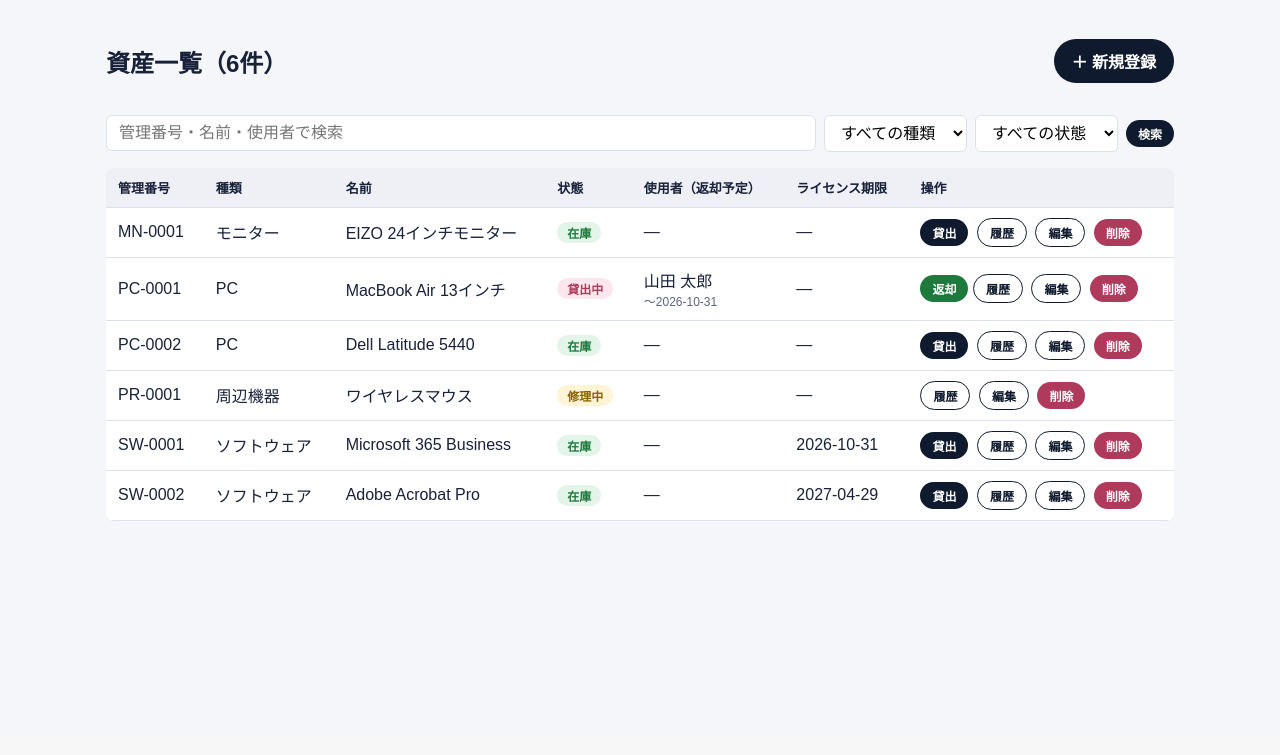
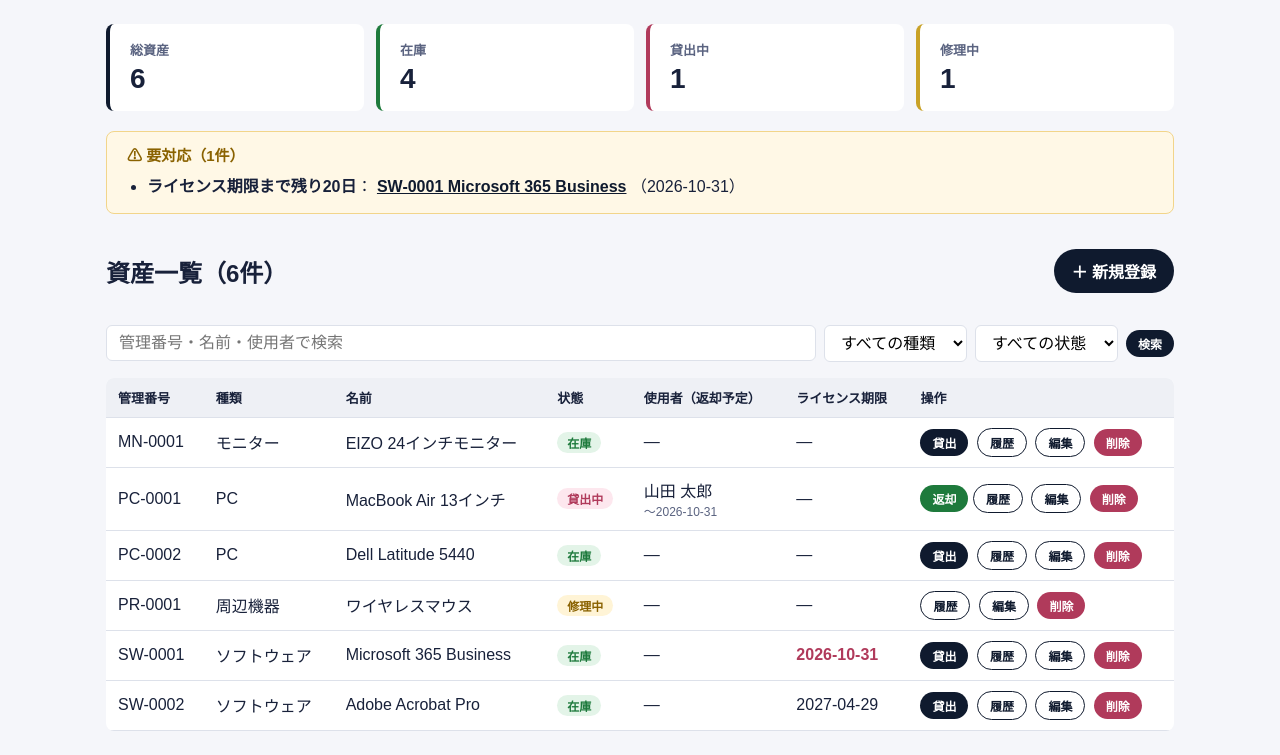
Before and after one commit to sayemahmed-jp/it-asset-manager, a PHP site: page / in a window 1280 px wide. Shown: the part 65-820 px from the top of the page. Before the commit the page ends 586 px from the top, so only its background shows below. Run offline with PHP 8.4, Linux system fonts and the light colour scheme; data comes from the database, SQL or seed files in the repository; a stand-in replaces the project's code that opens the database connection.

Commit message:
ダッシュボード・ライセンス期限アラート・延滞表示を追加

```diff
--- a/public/index.php
+++ b/public/index.php
@@ -2,7 +2,35 @@
 require __DIR__ . '/../lib/db.php';
 require __DIR__ . '/../lib/helpers.php';
 
-// 検索条件を受け取る
+// ===== ダッシュボード用の集計 =====
+// 状態ごとの件数（例：['available' => 4, 'loaned' => 1, ...]）
+$counts = db()->query('SELECT status, COUNT(*) FROM assets GROUP BY status')
+              ->fetchAll(PDO::FETCH_KEY_PAIR);
+$total = array_sum($counts);
+
+// ライセンス期限が30日以内、または期限切れのソフトウェア
+$licenseAlerts = db()->query(
+    "SELECT id, asset_code, name, license_expiry,
+            DATEDIFF(license_expiry, CURDATE()) AS days_left
+       FROM assets
+      WHERE license_expiry IS NOT NULL
+        AND status <> 'disposed'
+        AND license_expiry <= CURDATE() + INTERVAL 30 DAY
+      ORDER BY license_expiry"
+)->fetchAll();
+
+// 返却予定日を過ぎても返却されていない貸出
+$overdueLoans = db()->query(
+    'SELECT a.id, a.asset_code, a.name, e.name AS employee_name, l.due_date,
+            DATEDIFF(CURDATE(), l.due_date) AS days_over
+       FROM loans l
+       JOIN assets a ON a.id = l.asset_id
+       JOIN employees e ON e.id = l.employee_id
+      WHERE l.returned_at IS NULL AND l.due_date < CURDATE()
+      ORDER BY l.due_date'
+)->fetchAll();
+
+// ===== 検索 =====
 $q        = trim($_GET['q'] ?? '');
 $category = $_GET['category'] ?? '';
 $status   = $_GET['status'] ?? '';
@@ -43,6 +71,7 @@ $assets = $stmt->fetchAll();
 $isFiltered = (bool)$where;
 $message = flash();
 $today = date('Y-m-d');
+$in30days = date('Y-m-d', strtotime('+30 days'));
 ?>
 <!DOCTYPE html>
 <html lang="ja">
@@ -58,6 +87,50 @@ $today = date('Y-m-d');
   <main>
     <?php if ($message): ?>
       <p class="alert alert--<?= h($message['type']) ?>"><?= h($message['msg']) ?></p>
+    <?php endif; ?>
+
+    <!-- 件数カード -->
+    <section class="stats">
+      <div class="stat">
+        <span class="stat__label">総資産</span>
+        <span class="stat__value"><?= (int)$total ?></span>
+      </div>
+      <?php foreach (['available', 'loaned', 'repair'] as $s): ?>
+        <div class="stat stat--<?= h($s) ?>">
+          <span class="stat__label"><?= h(STATUS_LABELS[$s]) ?></span>
+          <span class="stat__value"><?= (int)($counts[$s] ?? 0) ?></span>
+        </div>
+      <?php endforeach; ?>
+    </section>
+
+    <!-- 要対応アラート -->
+    <?php if ($licenseAlerts || $overdueLoans): ?>
+      <section class="alerts">
+        <h3>⚠ 要対応（<?= count($licenseAlerts) + count($overdueLoans) ?>件）</h3>
+        <ul>
+          <?php foreach ($licenseAlerts as $al): ?>
+            <li>
+              <?php if ($al['days_left'] < 0): ?>
+                <strong>ライセンス期限切れ</strong>：
+              <?php elseif ((int)$al['days_left'] === 0): ?>
+                <strong>本日ライセンス期限</strong>：
+              <?php else: ?>
+                <strong>ライセンス期限まで残り<?= (int)$al['days_left'] ?>日</strong>：
+              <?php endif; ?>
+              <a href="edit.php?id=<?= (int)$al['id'] ?>"><?= h($al['asset_code']) ?> <?= h($al['name']) ?></a>
+              （<?= h($al['license_expiry']) ?>）
+            </li>
+          <?php endforeach; ?>
+
+          <?php foreach ($overdueLoans as $ol): ?>
+            <li>
+              <strong>返却遅れ<?= (int)$ol['days_over'] ?>日</strong>：
+              <a href="history.php?id=<?= (int)$ol['id'] ?>"><?= h($ol['asset_code']) ?> <?= h($ol['name']) ?></a>
+              （<?= h($ol['employee_name']) ?>・返却予定 <?= h($ol['due_date']) ?>）
+            </li>
+          <?php endforeach; ?>
+        </ul>
+      </section>
     <?php endif; ?>
 
     <div class="toolbar">
@@ -109,7 +182,8 @@ $today = date('Y-m-d');
               —
             <?php endif; ?>
           </td>
-          <td><?= h($a['license_expiry'] ?? '—') ?></td>
+          <?php $expiring = $a['license_expiry'] && $a['license_expiry'] <= $in30days; ?>
+          <td class="<?= $expiring ? 'expiring' : '' ?>"><?= h($a['license_expiry'] ?? '—') ?></td>
           <td class="ops">
             <?php if ($a['status'] === 'available'): ?>
               <a class="btn btn--small" href="loan.php?id=<?= (int)$a['id'] ?>">貸出</a>
--- a/public/style.css
+++ b/public/style.css
@@ -274,3 +274,78 @@ td:nth-child(3) {
     color: #5A6380;
     padding: 32px;
 }
+
+/* ===== ダッシュボード ===== */
+.stats {
+    display: grid;
+    grid-template-columns: repeat(auto-fit, minmax(160px, 1fr));
+    gap: 12px;
+    margin-bottom: 20px;
+}
+
+.stat {
+    background: #fff;
+    border-radius: 8px;
+    padding: 16px 20px;
+    border-left: 4px solid var(--kon);
+}
+
+.stat--available {
+    border-left-color: #1E7A3C;
+}
+
+.stat--loaned {
+    border-left-color: #B03A5B;
+}
+
+.stat--repair {
+    border-left-color: #C9A227;
+}
+
+.stat__label {
+    display: block;
+    font-size: 13px;
+    color: #5A6380;
+    font-weight: 700;
+}
+
+.stat__value {
+    display: block;
+    font-size: 28px;
+    font-weight: 700;
+    margin-top: 4px;
+}
+
+/* ===== 要対応アラート ===== */
+.alerts {
+    background: #FFF8E6;
+    border: 1px solid #F2D58A;
+    border-radius: 8px;
+    padding: 12px 20px;
+    margin-bottom: 20px;
+}
+
+.alerts h3 {
+    margin: 0 0 8px;
+    font-size: 15px;
+    color: #8A6200;
+}
+
+.alerts ul {
+    margin: 0;
+    padding-left: 20px;
+}
+
+.alerts li {
+    margin: 4px 0;
+}
+
+.alerts a {
+    color: var(--kon);
+    font-weight: 700;
+}
+
+.expiring {
+    color: #B03A5B;
+    font-weight: 700;
+}
```
